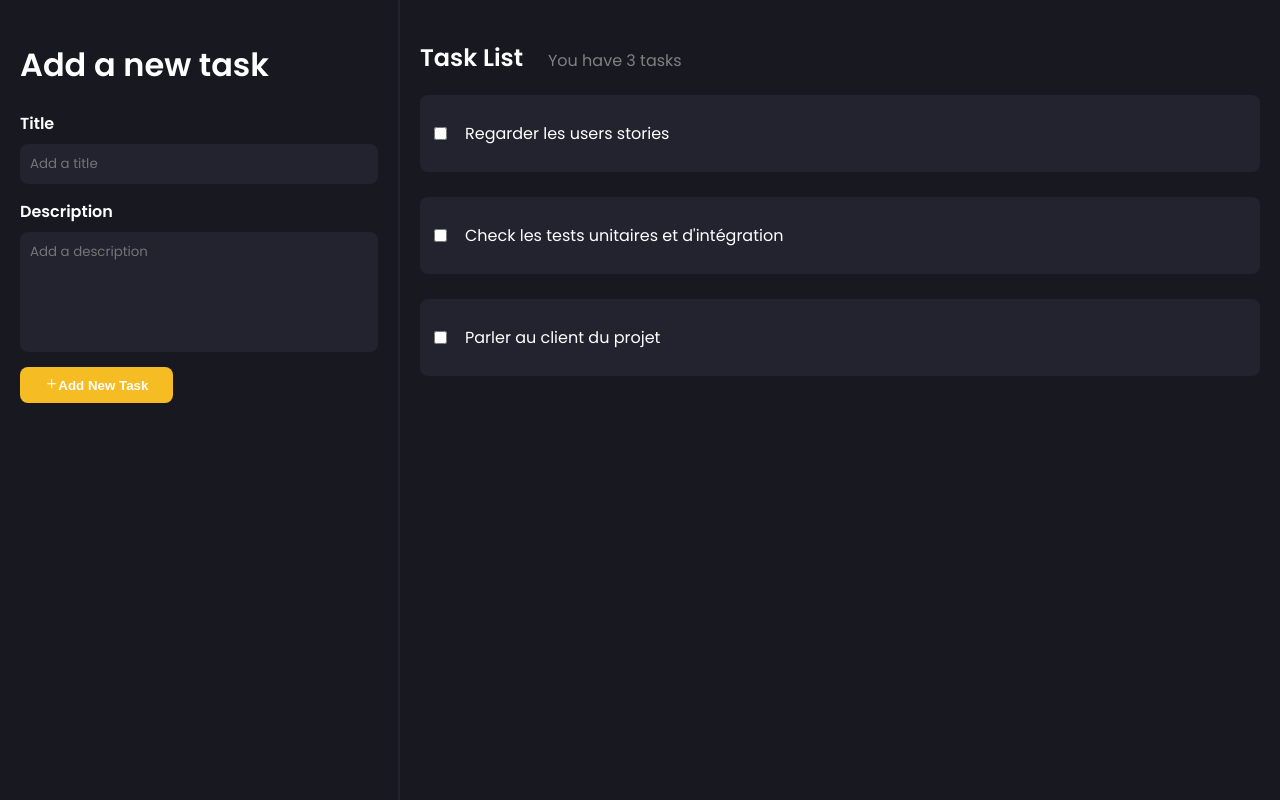
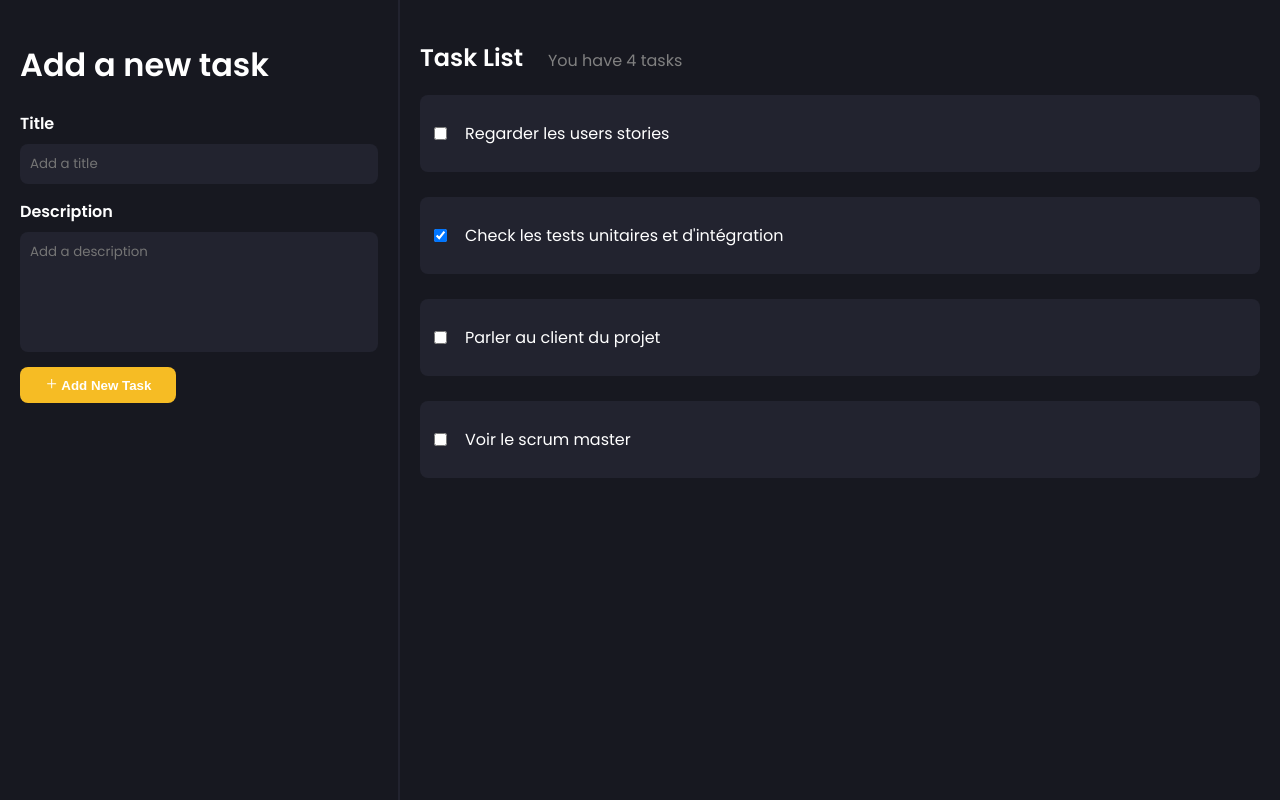
Before and after one commit to stevebraco/testTechniqueSogeti, a React (Create React App) app: page / in a window 1280 px wide. Built offline with nearby package versions, Linux system fonts and the light colour scheme; the HTML template or start-up script is replaced by a standard one.

Commit message:
US1 List my Todos

```diff
--- a/src/App.js
+++ b/src/App.js
@@ -1,4 +1,4 @@
-import React from 'react';
+import React, { useState } from 'react';
 import data from './data';
 import './App.css';
 import styled from 'styled-components';
@@ -9,13 +9,18 @@ const Container = styled.div`
   display: grid;
   grid-template-columns: 400px 1fr;
   height: 100%;
+  max-width: 1400px;
+  margin: 0 auto;
 `;
 
 function App() {
+  // eslint-disable-next-line no-unused-vars
+  const [tasks, setTasks] = useState(data);
+
   return (
     <Container>
       <NewTask />
-      <TasksList data={data} />
+      <TasksList data={tasks} />
     </Container>
   );
 }
--- a/src/components/NewTask.js
+++ b/src/components/NewTask.js
@@ -48,7 +48,14 @@ const ButtonSubmit = styled.button`
   cursor: pointer;
 `;
 
+const IconPlus = styled(AiOutlinePlus)`
+  font-weight: bolder;
+  margin-right: 3px;
+`;
+
+// eslint-disable-next-line react/prop-types
 const NewTask = () => {
+  // eslint-disable-next-line react/prop-types
   return (
     <ContainerNewTask>
       <h1>Add a new task</h1>
@@ -73,7 +80,7 @@ const NewTask = () => {
           ></TextArea>
         </GroupForm>
         <ButtonSubmit>
-          <AiOutlinePlus />
+          <IconPlus />
           Add New Task
         </ButtonSubmit>
       </form>
--- a/src/components/TasksList.js
+++ b/src/components/TasksList.js
@@ -3,14 +3,12 @@ import styled from 'styled-components';
 import PropTypes from 'prop-types';
 
 const Tasks = styled.div`
-  /* background: blue; */
   display: flex;
   flex-direction: column;
   gap: 25px;
 `;
 
 const Task = styled.div`
-  /* background: red; */
   display: flex;
   gap: 15px;
   align-items: center;
@@ -40,6 +38,7 @@ const WrapperTitle = styled.div`
   }
 `;
 
+// eslint-disable-next-line react/prop-types
 const TasksList = ({ data }) => {
   if (!data.length) {
     return 'Your TaskList is empty';
@@ -52,9 +51,9 @@ const TasksList = ({ data }) => {
         <span>You have {data.length} tasks</span>
       </WrapperTitle>
       <Tasks>
-        {data.map(({ id, title }) => (
+        {data.map(({ id, title, completed }) => (
           <Task key={id}>
-            <InputCheckbox type="checkbox" />
+            <InputCheckbox type="checkbox" defaultChecked={completed} />
             <p>{title}</p>
           </Task>
         ))}
--- a/src/data.js
+++ b/src/data.js
@@ -9,7 +9,7 @@ const data = [
     id: 2,
     title: "Check les tests unitaires et d'intégration ",
     description: 'Je suis une description',
-    completed: false,
+    completed: true,
   },
   {
     id: 3,
@@ -17,6 +17,12 @@ const data = [
     description: 'Je suis une description',
     completed: false,
   },
+  {
+    id: 4,
+    title: 'Voir le scrum master',
+    description: 'Je suis une description',
+    completed: false,
+  },
 ];
 
 export default data;
```
